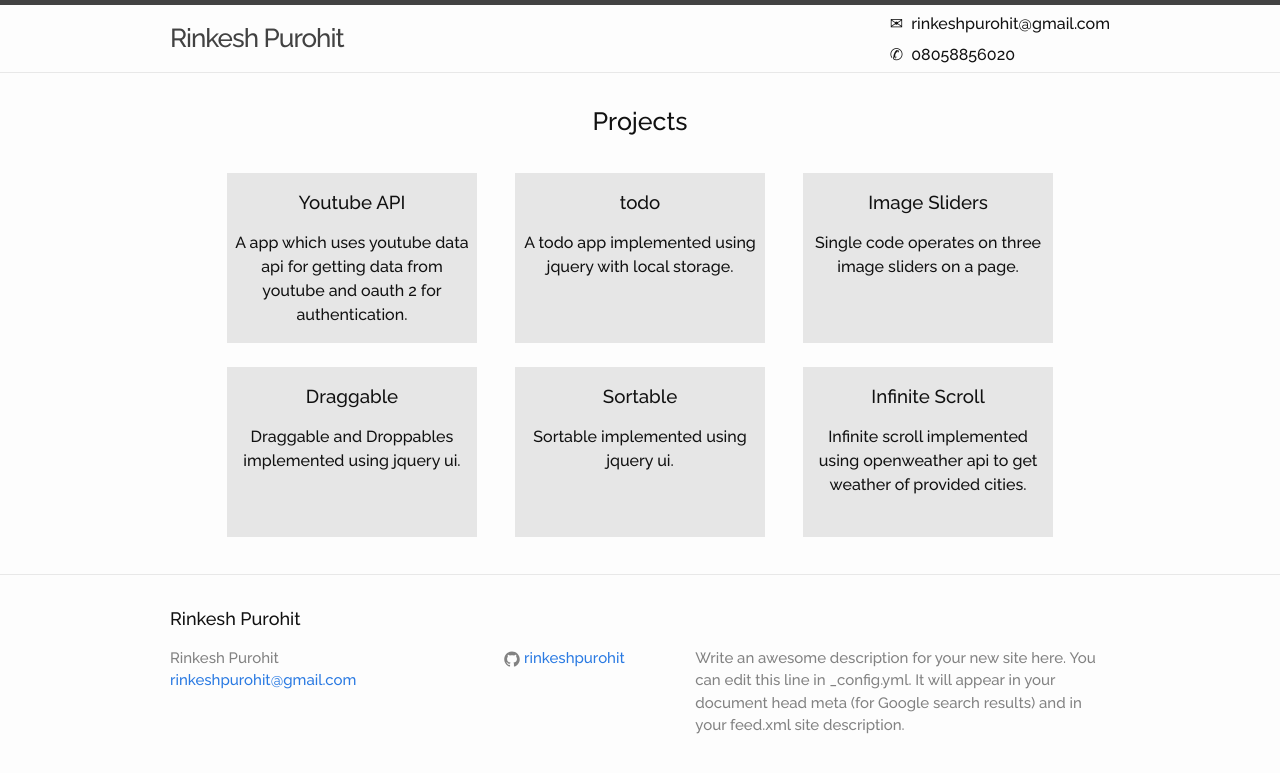
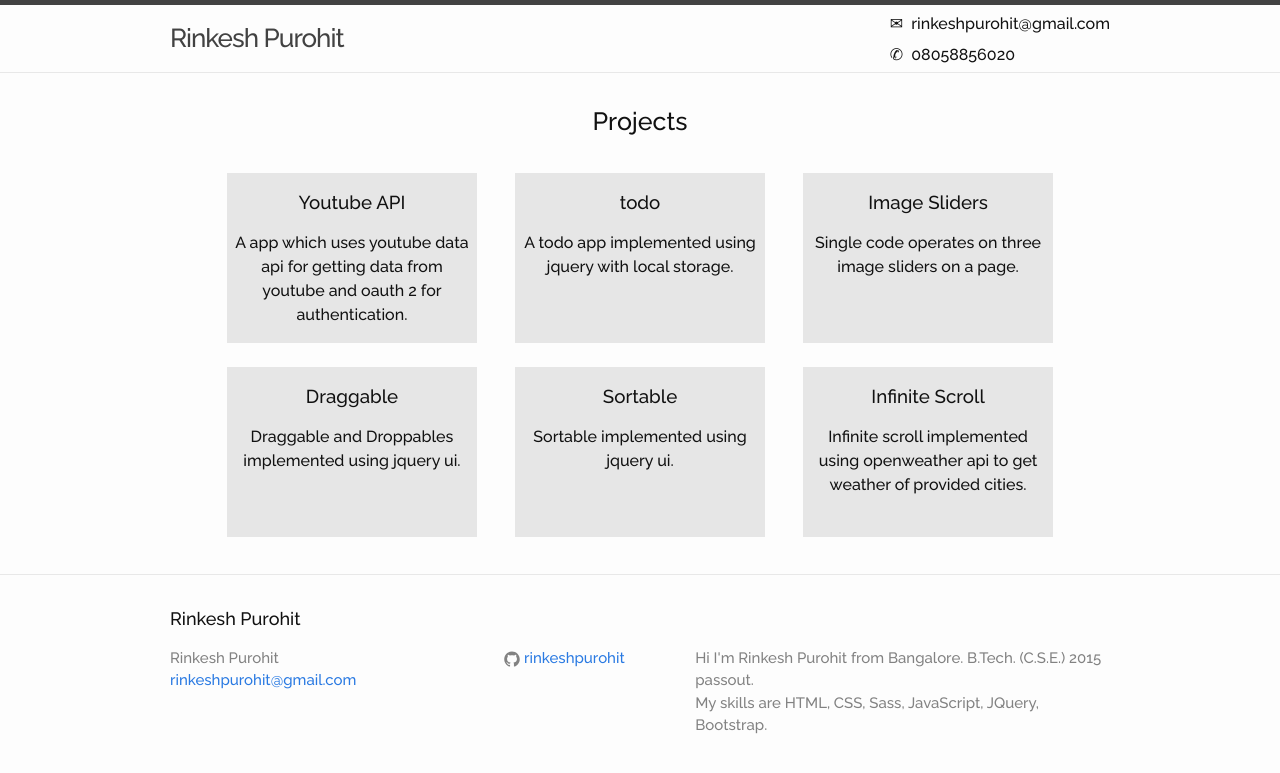
Before and after one commit to rinkeshpurohit/rinkeshpurohit.github.io, a Jekyll site: the page built from index.html, in a window 1280 px wide. Shown: the top 773 px of the page. Built offline with Jekyll 4.4.1, drawn with Linux system fonts in a browser that asks for light colours.

Commit message:
change description

```diff
--- a/_config.yml
+++ b/_config.yml
@@ -2,9 +2,8 @@
 title: Rinkesh Purohit
 email: rinkeshpurohit@gmail.com
 description: > # this means to ignore newlines until "baseurl:"
-  Write an awesome description for your new site here. You can edit this
-  line in _config.yml. It will appear in your document head meta (for
-  Google search results) and in your feed.xml site description.
+  Hi I'm Rinkesh Purohit from Bangalore. B.Tech. (C.S.E.) 2015 passout.<br>
+  My skills are HTML, CSS, Sass, JavaScript, JQuery, Bootstrap.
 baseurl: "" # the subpath of your site, e.g. /blog/
 url: "http://yourdomain.com" # the base hostname & protocol for your site
 github_username:  rinkeshpurohit
--- a/youtubeAPI/index.html
+++ b/youtubeAPI/index.html
@@ -63,9 +63,7 @@
 		<iframe width="854" height="480" src="http://www.youtube.com/embed/{{videoId}}?autoplay=1"  frameborder="0" allowfullscreen></iframe>
 	</div>
 	</script>
-	<div class="playerContainer hidden">
-
-	</div>
+	<div class="playerContainer hidden"></div>
 	<div class="loader hidden">
 		<img class="loaderImg" src="images/loader.gif">
 	</div>
```
Also changed, not shown: 5 other files.
